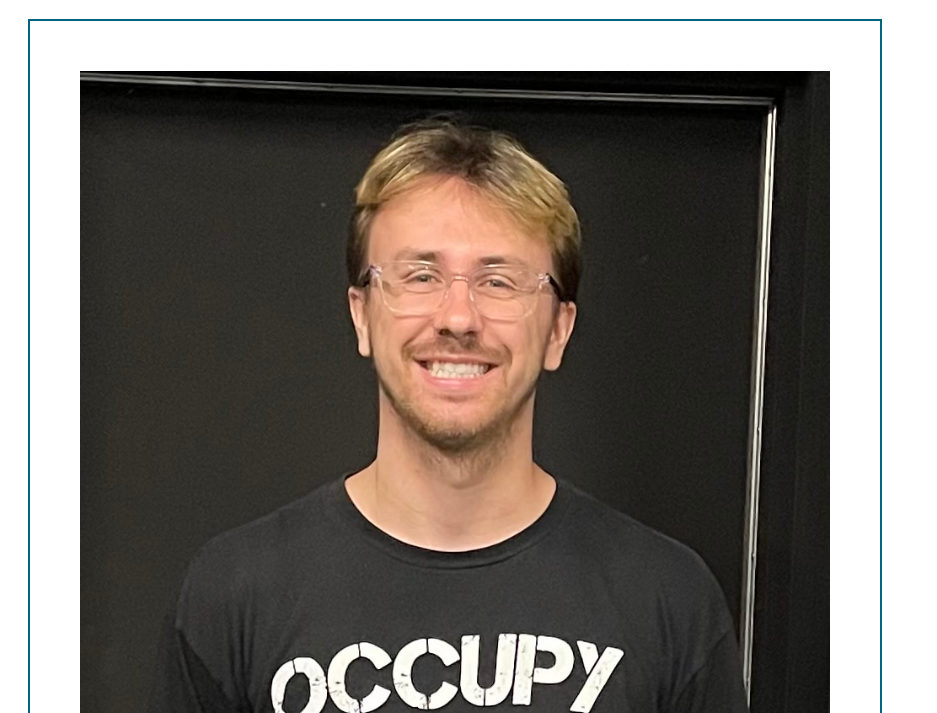
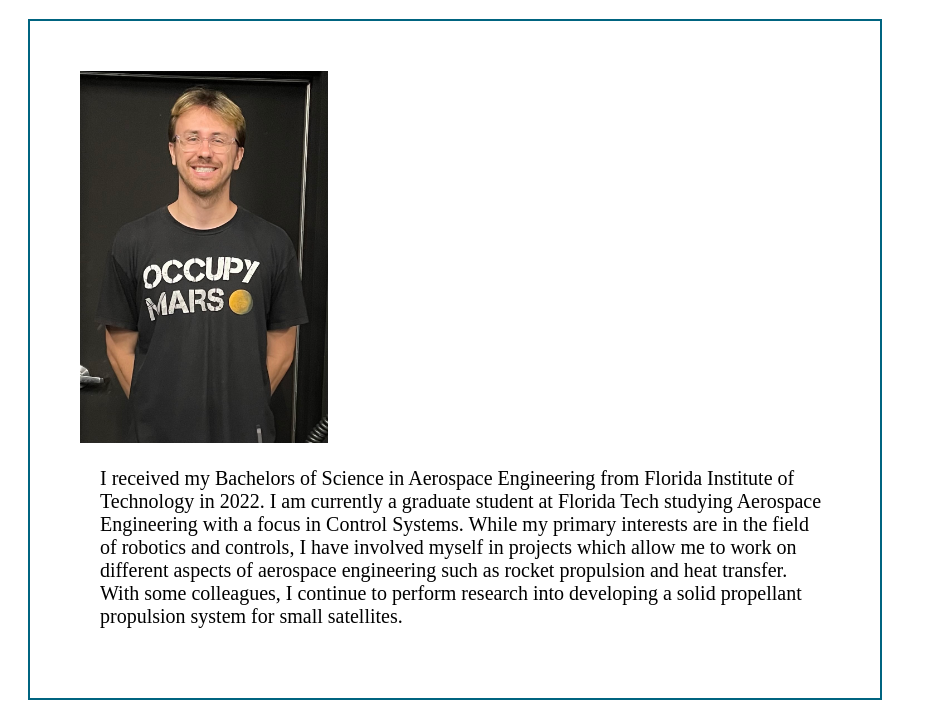
Before and after one commit to samlovelace/samlovelace.github.io, a plain HTML site: page about.html in a window 1280 px wide. Shown: the part 87-800 px from the top of the page, without its empty margins (0-937 px from the left). Drawn offline with Linux system fonts and the light colour scheme.

Commit message:
Update about.html

```diff
--- a/about.html
+++ b/about.html
@@ -15,7 +15,7 @@
 
       }
       img {
-        max-width: 100%
+        max-width: 33%
       }
       .image {
         flex-basis: 40%
```
